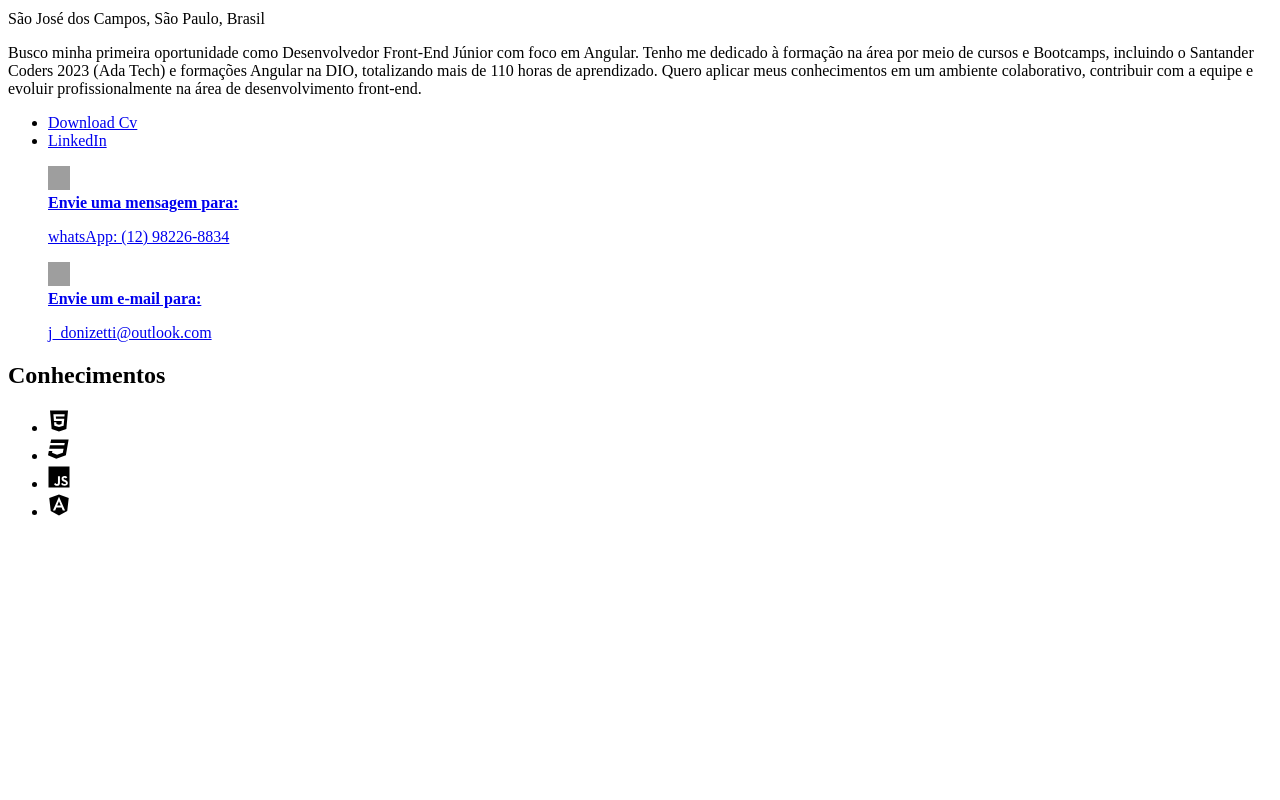
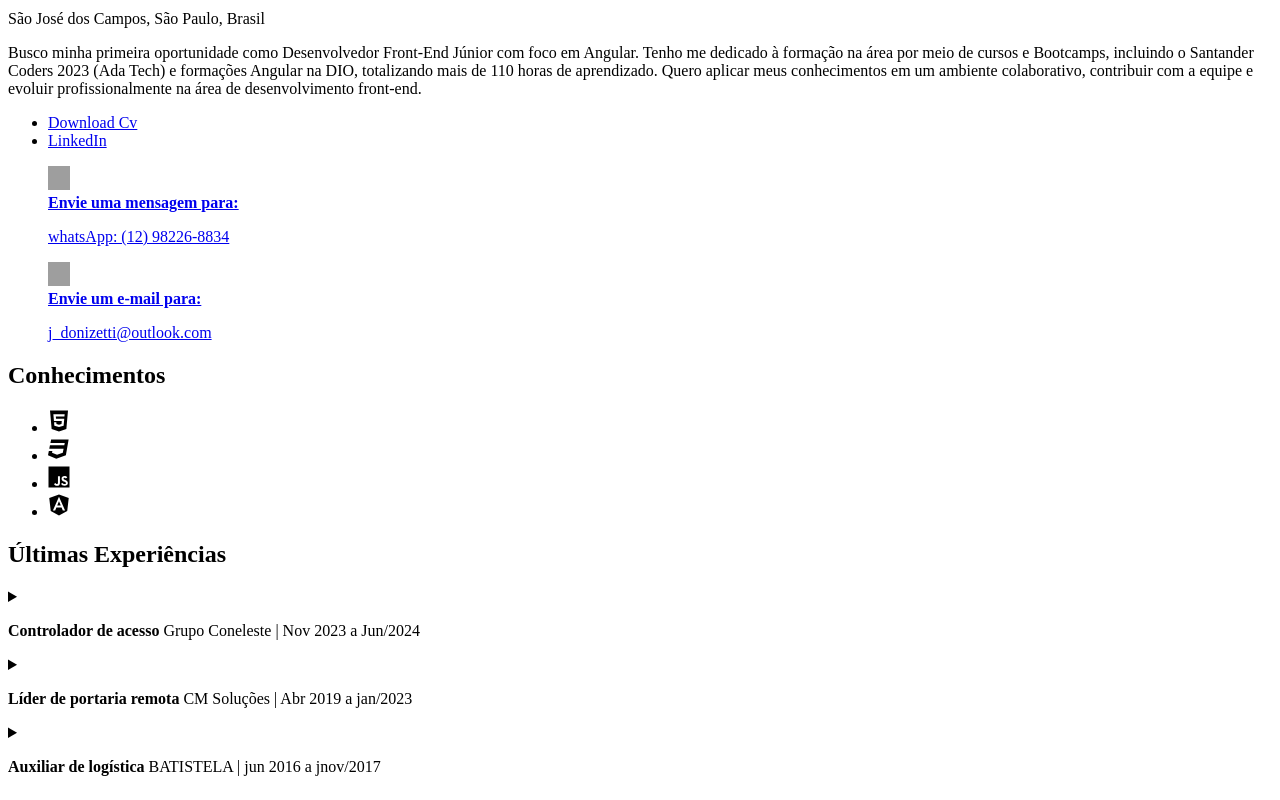
Before and after one commit to jmdonizetti/Portfolio, an Angular app: page / in a window 1280 px wide. Shown: the part 246-1046 px from the top of the page. Before the commit the page ends 800 px from the top, so only its background shows below. Built offline with nearby package versions, Linux system fonts and the light colour scheme; grey boxes are pictures that could not be loaded.

Commit message:
Feito o component experiences e tambem a interface IExperiences

```diff
--- a/src/app/modules/portfolio/components/experiences/experiences.component.html
+++ b/src/app/modules/portfolio/components/experiences/experiences.component.html
@@ -1 +1,14 @@
-<p>experiences works!</p>
+<div class="container">
+  <h2>Últimas Experiências</h2>
+  @for(item of arrayExperiences(); track item;){
+  <details>
+    <summary>
+      <p>
+        <strong> {{ item.summary.strong }} </strong>
+        {{ item.summary.p }}
+      </p>
+    </summary>
+    <article [innerHTML]="item.text"></article>
+  </details>
+  }
+</div>
--- a/src/app/modules/portfolio/components/experiences/experiences.component.ts
+++ b/src/app/modules/portfolio/components/experiences/experiences.component.ts
@@ -1,4 +1,7 @@
-import { Component } from '@angular/core';
+import { Component, signal } from '@angular/core';
+
+//Interface
+import { IExperiences } from '../../interface/IExperiences.interface';
 
 @Component({
   selector: 'app-experiences',
@@ -7,5 +10,29 @@ import { Component } from '@angular/core';
   styleUrl: './experiences.component.scss'
 })
 export class ExperiencesComponent {
+  public arrayExperiences = signal<IExperiences[]>([
+    {
+      summary: {
+        strong: "Controlador de acesso",
+        p: "Grupo Coneleste | Nov 2023 a Jun/2024"
+      },
+      text: "<p>Controle de acesso e monitoramento em ambiente corporativo. </p>",
+    },
 
+    {
+      summary: {
+        strong: "Líder de portaria remota",
+        p: "CM Soluções | Abr 2019 a jan/2023"
+      },
+      text: "<p>Responsável pelo controle de acesso e monitoramento de condomínios residenciais.</p> <p> Liderança de equipe e gestão de rotinas operacionais. </p>",
+    },
+
+    {
+      summary: {
+        strong: "Auxiliar de logística",
+        p: "BATISTELA | jun 2016 a jnov/2017"
+      },
+      text: "<p>Auxiliar de logística, recebimento de mercadoria, estocagem, separação de carga e limpeza do local.</p>"
+    },
+  ])
 }
--- a/src/app/modules/portfolio/components/knowledge/knowledge.component.ts
+++ b/src/app/modules/portfolio/components/knowledge/knowledge.component.ts
@@ -1,4 +1,7 @@
 import { Component, signal } from '@angular/core';
+
+//interface
+import { IKnowledge } from '../../interface/IKnowledge.interface';
 
 @Component({
   selector: 'app-knowledge',
@@ -7,7 +10,7 @@ import { Component, signal } from '@angular/core';
   styleUrl: './knowledge.component.scss'
 })
 export class KnowledgeComponent {
-  public arrayKnowledge = signal([
+  public arrayKnowledge = signal<IKnowledge[]>([
     {
       src: 'assets/icons/knowledge/html.svg',
       alt: 'Icone de conhecimento em html5'
--- /dev/null
+++ b/src/app/modules/portfolio/interface/IExperiences.interface.ts
@@ -0,0 +1,4 @@
+export interface IExperiences {
+  summary: { strong: string, p: string},
+  text: string
+}
--- /dev/null
+++ b/src/app/modules/portfolio/interface/IKnowledge.interface.ts
@@ -0,0 +1,4 @@
+export interface IKnowledge {
+  src: string
+  alt: string
+}
--- a/src/app/modules/portfolio/pages/home/home.component.html
+++ b/src/app/modules/portfolio/pages/home/home.component.html
@@ -1,4 +1,5 @@
 <app-header />
 <main>
   <app-knowledge />
+  <app-experiences />
 </main>
--- a/src/app/modules/portfolio/pages/home/home.component.ts
+++ b/src/app/modules/portfolio/pages/home/home.component.ts
@@ -3,10 +3,11 @@ import { Component } from '@angular/core';
 // Components
 import { HeaderComponent } from '../../components/header/header.component';
 import { KnowledgeComponent } from '../../components/knowledge/knowledge.component';
+import { ExperiencesComponent } from '../../components/experiences/experiences.component';
 
 @Component({
   selector: 'app-home',
-  imports: [HeaderComponent, KnowledgeComponent],
+  imports: [HeaderComponent, KnowledgeComponent, ExperiencesComponent],
   templateUrl: './home.component.html',
   styleUrl: './home.component.scss'
 })
```
